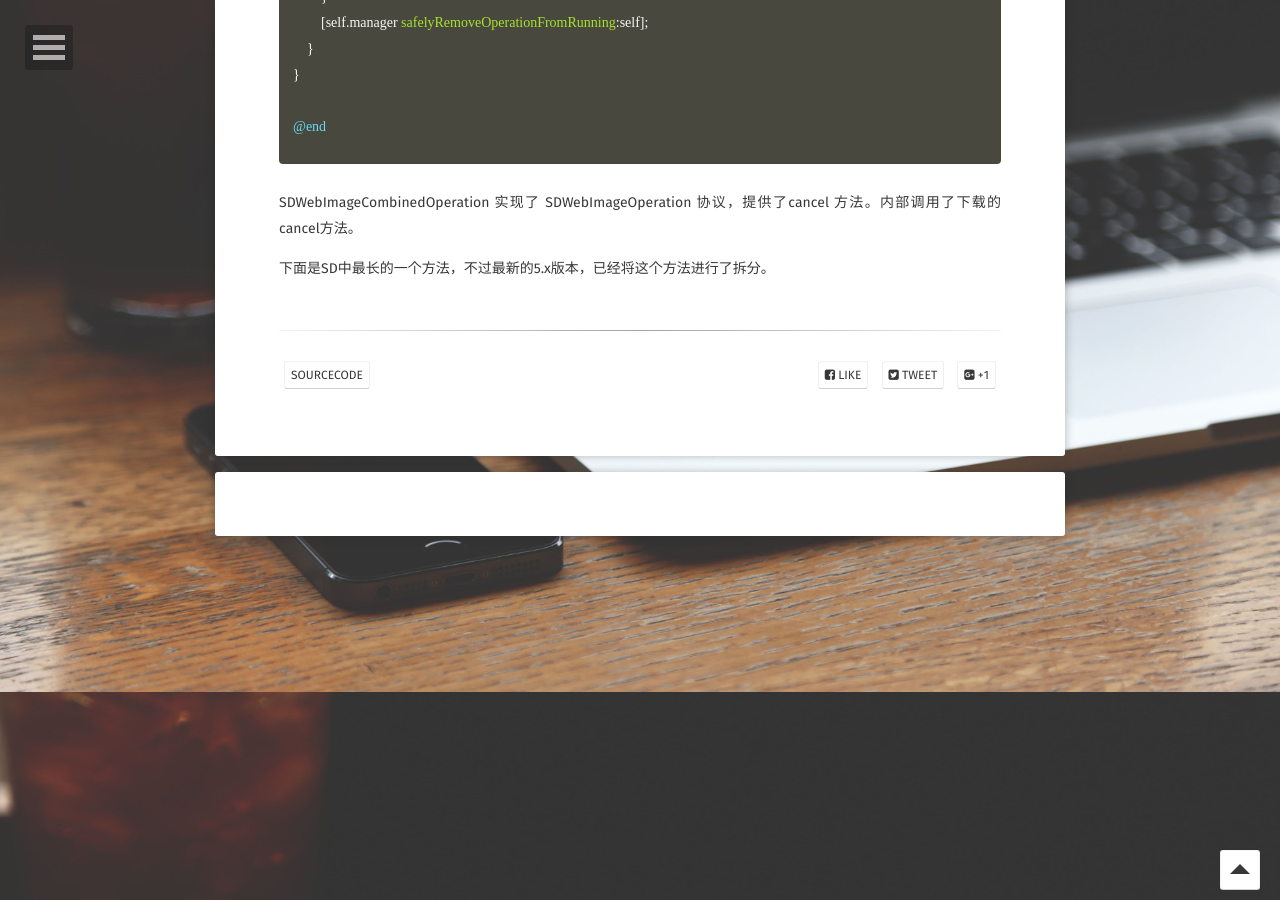
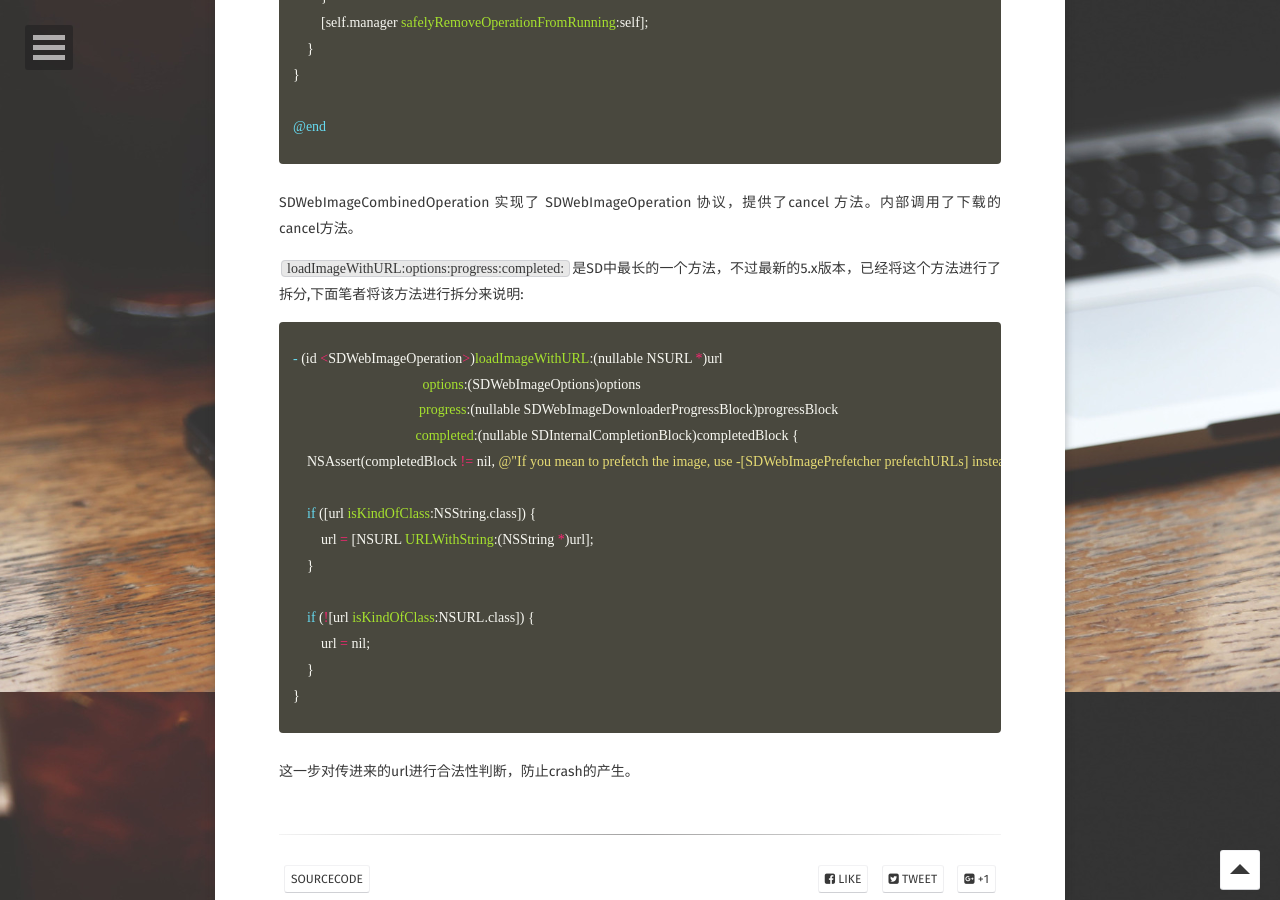
Before and after one commit to longjianjiang/longjianjiang.github.io, a Jekyll site: the page built from _posts/2019-01-08-sdwebimage.md, in a window 1280 px wide and 900 px high, scrolled down 18208 px. Built offline with Jekyll 4.4.1, drawn with Linux system fonts in a browser that asks for light colours; some web fonts are replaced; comment, search, counter and statistics services are not loaded; some of the changed text lies outside the part shown.

Commit message:
Update(auto commit)

```diff
--- a/_posts/2019-01-08-sdwebimage.md
+++ b/_posts/2019-01-08-sdwebimage.md
@@ -703,4 +703,23 @@ SDWebImageManager 这个类主要是封装了之前说的下载和缓存类的
 
 SDWebImageCombinedOperation 实现了 SDWebImageOperation 协议，提供了cancel 方法。内部调用了下载的cancel方法。
 
-下面是SD中最长的一个方法，不过最新的5.x版本，已经将这个方法进行了拆分。
+`loadImageWithURL:options:progress:completed:`是SD中最长的一个方法，不过最新的5.x版本，已经将这个方法进行了拆分,下面笔者将该方法进行拆分来说明:
+
+{% highlight objective_c %}
+- (id <SDWebImageOperation>)loadImageWithURL:(nullable NSURL *)url
+                                     options:(SDWebImageOptions)options
+                                    progress:(nullable SDWebImageDownloaderProgressBlock)progressBlock
+                                   completed:(nullable SDInternalCompletionBlock)completedBlock {
+    NSAssert(completedBlock != nil, @"If you mean to prefetch the image, use -[SDWebImagePrefetcher prefetchURLs] instead");
+
+    if ([url isKindOfClass:NSString.class]) {
+        url = [NSURL URLWithString:(NSString *)url];
+    }
+
+    if (![url isKindOfClass:NSURL.class]) {
+        url = nil;
+    }
+}
+{% endhighlight %}
+
+这一步对传进来的url进行合法性判断，防止crash的产生。
```
